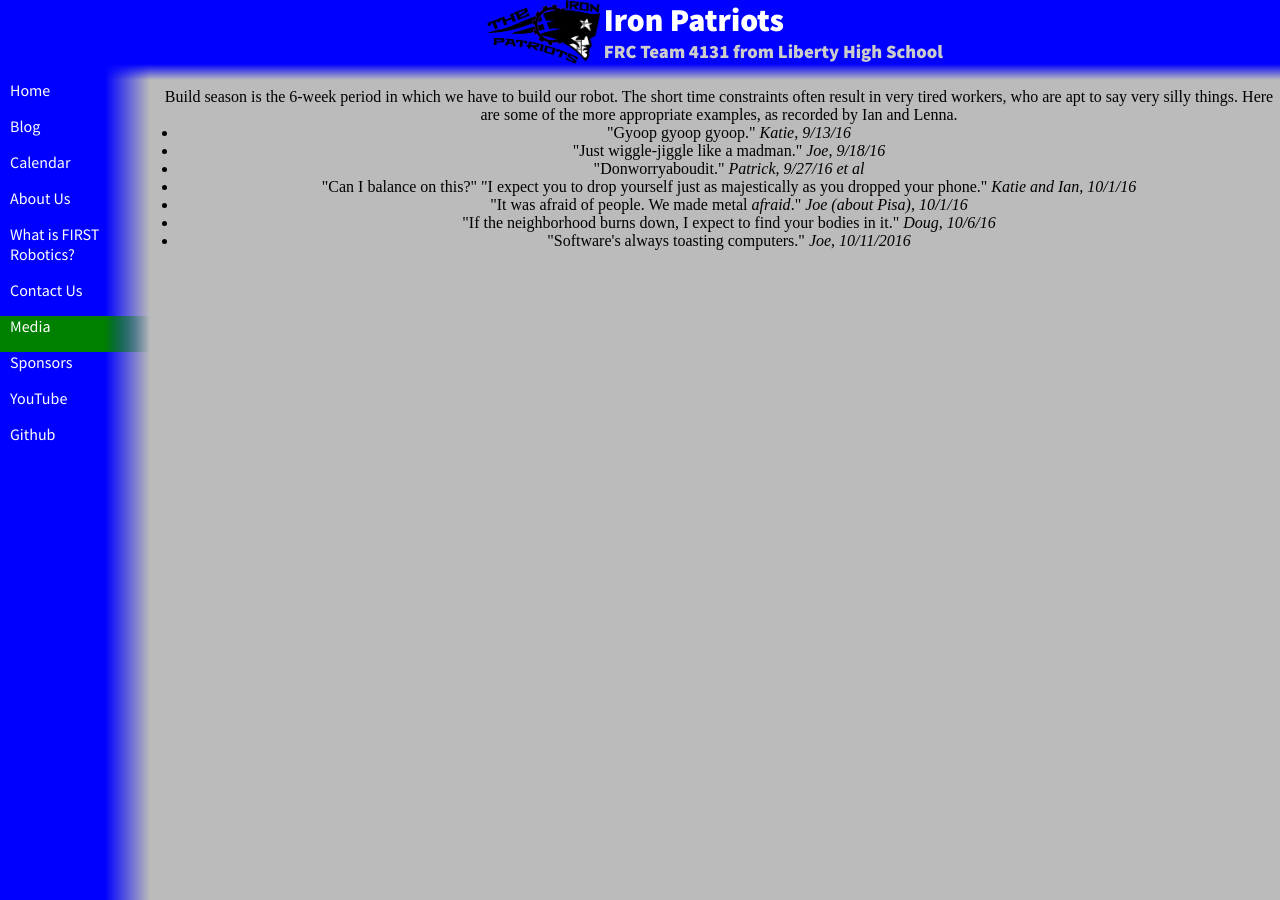
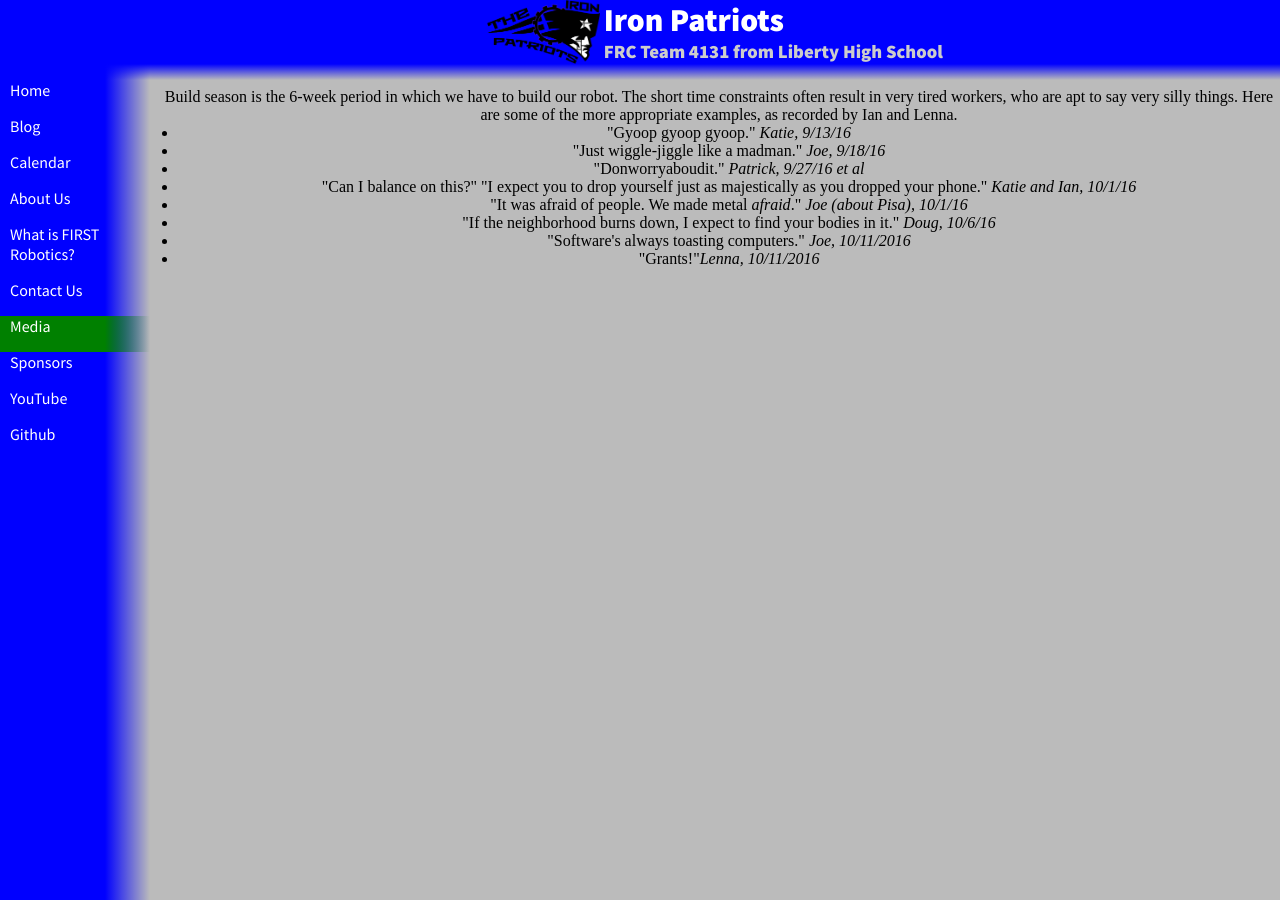
Before and after one commit to katiebugmoon/FRC4131.github.io, a Jekyll site: the page built from media/2017/quotes.html, in a window 1280 px wide. Built offline with Jekyll 4.4.1, drawn with Linux system fonts in a browser that asks for light colours; nearby versions of some CDN libraries.

Commit message:
Update quotes.html

```diff
--- a/media/2017/quotes.html
+++ b/media/2017/quotes.html
@@ -11,4 +11,5 @@ title: Build Season 2017 Quotes
 	<li>"It was afraid of people. We made metal <em>afraid</em>." <i>Joe (about Pisa), 10/1/16</i></li>
 	<li>"If the neighborhood burns down, I expect to find your bodies in it." <i>Doug, 10/6/16</i></li>
 	<li>"Software's always toasting computers." <i>Joe, 10/11/2016</i></li>
+	<li>"Grants!"<i>Lenna, 10/11/2016</i></li>
 </ul><center>
```
